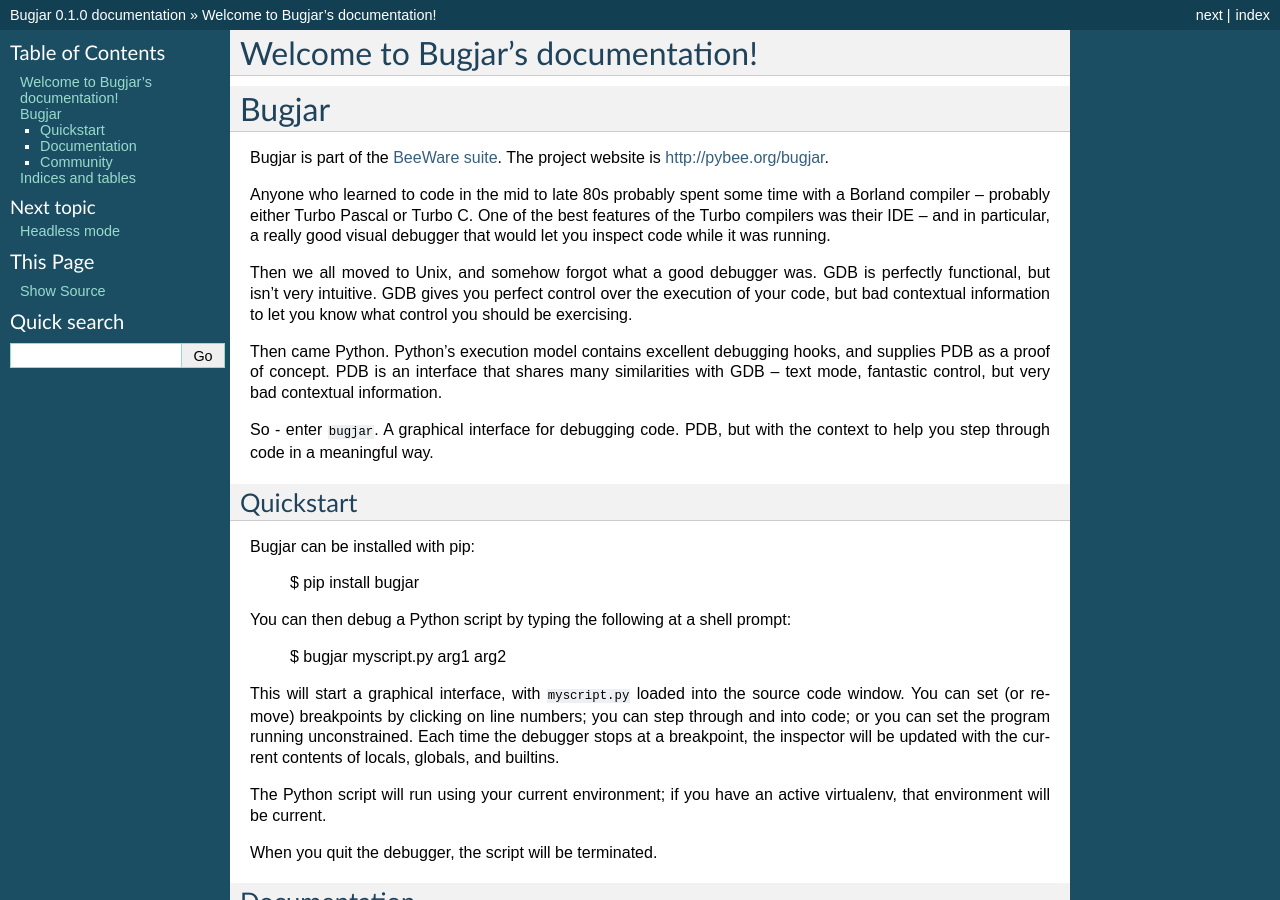
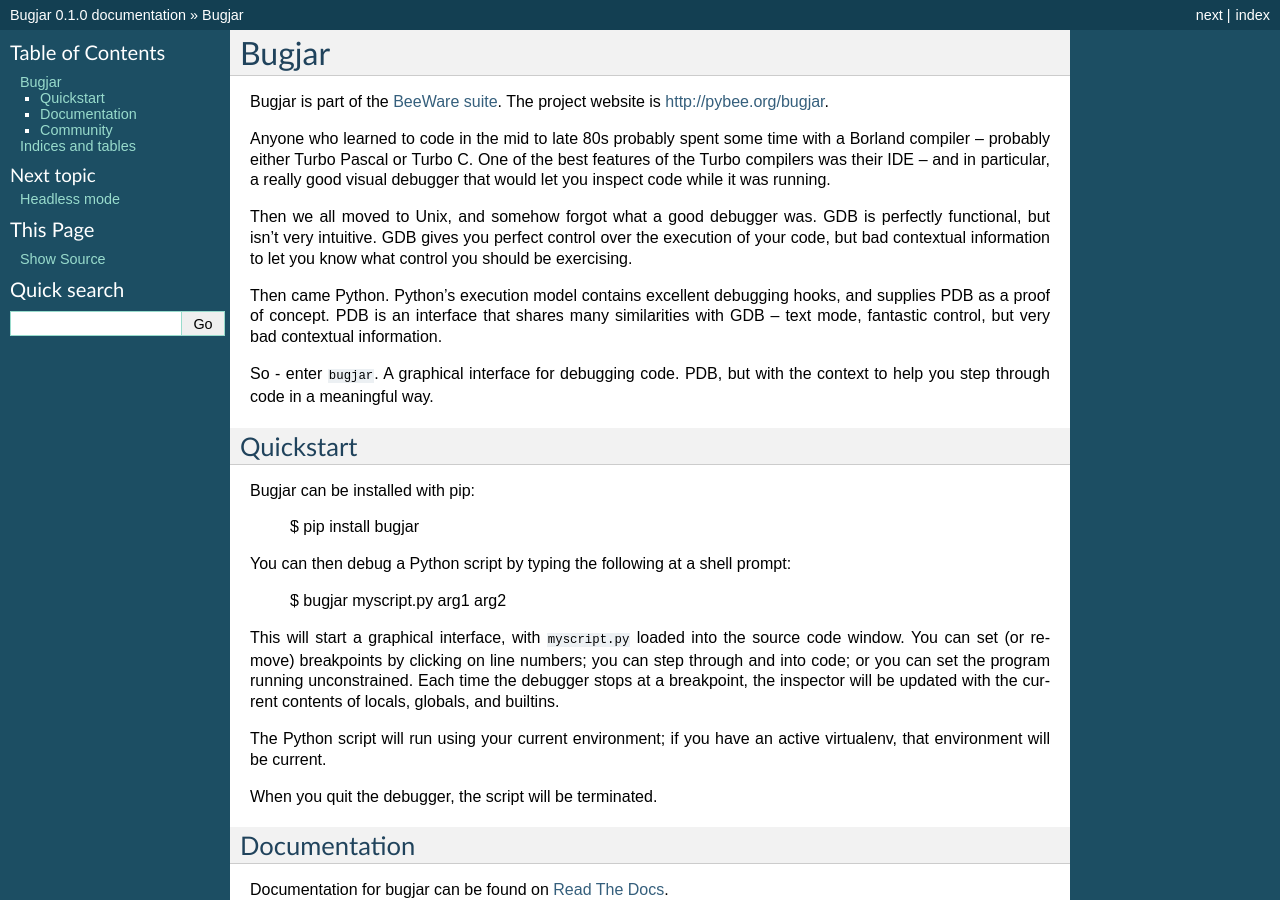
Before and after one commit to beeware/bugjar, a Sphinx documentation site: the page built from docs/index.rst, in a window 1280 px wide and 900 px high. Built offline with Sphinx 7.4.7, drawn with Linux system fonts in a browser that asks for light colours; part of the change alters nothing that is shown; some of the changed text lies outside the part shown.

```diff
--- a/docs/index.rst
+++ b/docs/index.rst
@@ -1,12 +1,3 @@
-.. Bugjar documentation master file, created by
-   sphinx-quickstart on Sat Jul 27 14:58:42 2013.
-   You can adapt this file completely to your liking, but it should at least
-   contain the root `toctree` directive.
-
-Welcome to Bugjar's documentation!
-==================================
-
-
 Bugjar
 ======
 
```
